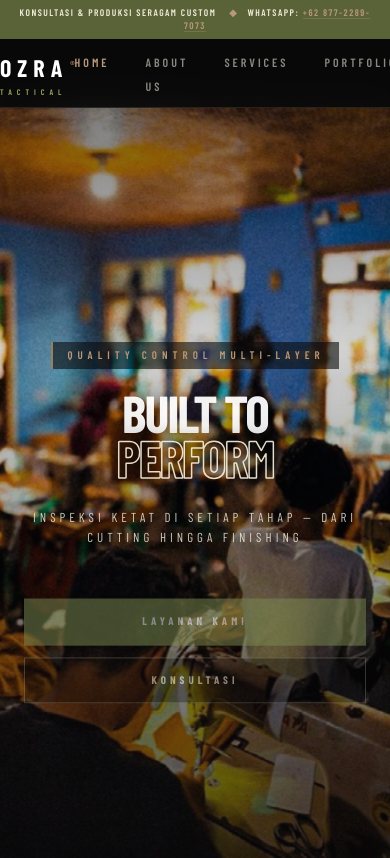
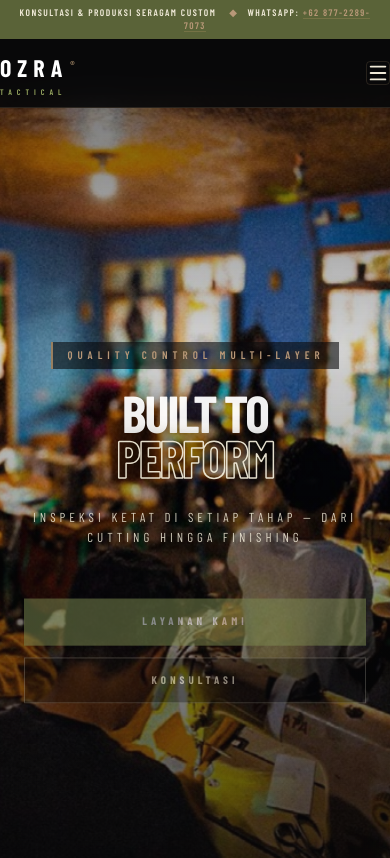
Before and after one commit to rifkihiza26/ozra-prototype, a Next.js app: page / in a window 390 px wide. Shown: the top 858 px of the page. Built offline with nearby package versions, Linux system fonts and the light colour scheme; a web font is replaced by a local one.

Commit message:
fix: remove inline display:flex on navbar to allow proper mobile hiding

```diff
--- a/src/components/layout/Navbar.tsx
+++ b/src/components/layout/Navbar.tsx
@@ -122,13 +122,12 @@ export default function Navbar() {
             {/* Desktop nav links */}
             <ul
               style={{
-                display: "flex",
                 gap: "36px",
                 listStyle: "none",
                 margin: 0,
                 padding: 0,
               }}
-              className="hidden md:flex"
+              className="hidden md:flex items-center"
             >
               {NAV_LINKS.map((link) => {
                 const isActive = pathname === link.href || (link.href !== "/" && pathname.startsWith(link.href));
@@ -198,7 +197,7 @@ export default function Navbar() {
             {/* Mobile hamburger */}
             <button
               onClick={() => setMobileOpen(!mobileOpen)}
-              className="md:hidden flex items-center justify-center p-2 rounded text-[var(--cream)] hover:text-white"
+              className="flex md:hidden items-center justify-center p-2 rounded text-[var(--cream)] hover:text-white"
               style={{ background: "transparent", border: "1px solid var(--border)", cursor: "pointer" }}
               aria-label={mobileOpen ? "Tutup menu" : "Buka menu"}
             >
```
